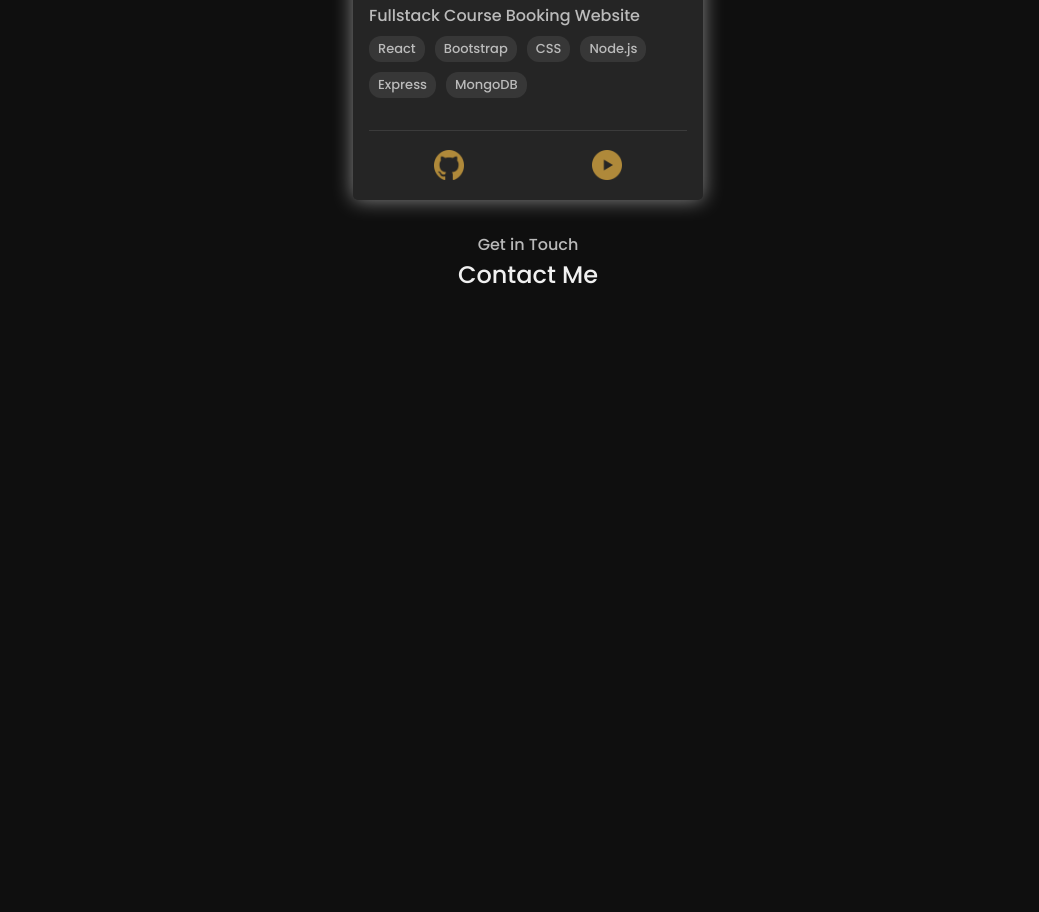
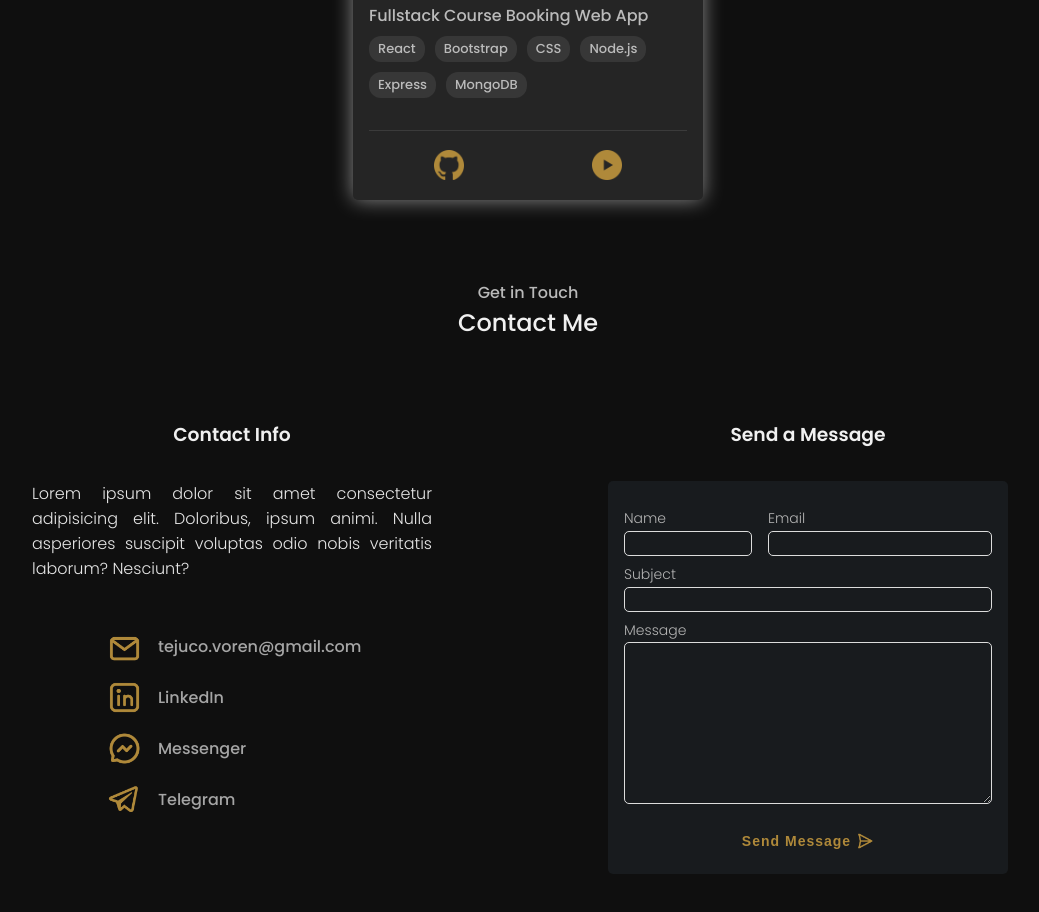
Before and after one commit to GITvoren/newer_portfolio, a plain HTML site: page index.html in a window 1280 px wide. Shown: the part 3692-4604 px from the top of the page, without its empty margins (147-1186 px from the left). Drawn offline with Linux system fonts and the light colour scheme; a web font is replaced by a local one.

Commit message:
added contact

```diff
--- /dev/null
+++ b/css/contact.css
@@ -0,0 +1,153 @@
+.contact-container{
+     margin-top: 5rem;
+     display: flex;
+     justify-content: center;
+     gap: 10rem;
+}
+
+
+.contact-info-container{
+     display: flex;
+     flex-direction: column;
+     max-width: 400px;
+     gap: 2rem;
+}
+
+.contact-info-container h3{
+     color: #f0f0f0;
+     align-self: center;
+}
+
+.contact-info-container>p{
+     color: rgb(230, 230, 230);
+     text-align: justify;
+     font-weight: 300;
+}
+
+.contact-info-links{
+     width: 250px;
+     align-self: center;
+
+}
+
+.contact-info-links p{
+     margin: 1rem 0;
+     display: flex;
+     align-items: center;
+     gap: 1rem;
+     color: rgb(165, 165, 165);
+}
+
+.contact-info-links p img{
+     height: 35px;
+}
+
+.contact-form-container{
+     max-width: 500px;
+     height: auto;
+     margin: 0 1rem;
+}
+
+.contact-form-container h3{
+     color: #f0f0f0;
+     text-align: center;
+}
+
+.contact-form{
+     background-color: rgba(27,31,34,0.80);
+     width: 400px;
+     margin-top: 2rem;
+     padding: 1.5rem 1rem;
+     border-radius: 5px;
+}
+
+.contact-form>div{
+     margin-bottom: 5px;
+}
+
+.contact-form label{
+     color: rgb(180, 180, 180);
+     font-weight: 300;
+     font-size: 14px;
+}
+
+.contact-form input{
+     width: 100%;
+     height: 25px;
+     border-radius: 5px;
+     border: 1px solid gainsboro;
+     background: none;
+     color: whitesmoke;
+     padding-left: 5px;
+}
+
+.contact-form input:focus{
+    background: rgba(255, 255, 255, 0.2);
+}
+
+.contact-form textarea{
+     width: 100%;
+     background: none;
+     border-radius: 5px;
+     border: 1px solid gainsboro;
+     color: whitesmoke;
+     font-size: 14px;
+     padding-left: 5px;
+}
+
+
+.contact-form textarea:focus{
+     background: rgba(255, 255, 255, 0.2);
+}
+
+
+.flexme2{
+     display: flex;
+     gap: 1rem;
+}
+
+.flexme2 div:first-child{
+     flex-basis: 35%;
+}
+
+.contact-form>div:last-child{
+     margin-bottom: 0!important;
+}
+
+.contact-form button{
+     padding-top: 1rem;
+     background: none;
+     border: none;
+     cursor: pointer;
+     font-size: 14px;
+     color: #AF893A;
+     font-weight: 600;
+     letter-spacing: 1px;
+     display: flex;
+     align-items: center;
+     justify-content: center;
+     height: auto;
+     margin: auto;
+     gap: 5px;
+}
+
+.contact-form button img{
+     height: 18px;
+}
+
+@media(max-width:1024px){
+     .contact-container{
+          flex-direction: column;
+          align-items: center;
+          gap: 5rem;
+     }
+}
+
+@media(max-width:464px){
+     .contact-container h3{
+          font-size: 16px;
+     }
+     .contact-container p{
+          font-size: 13px;
+     }
+}
--- a/css/projects.css
+++ b/css/projects.css
@@ -1,5 +1,6 @@
 #projects{
      position: relative;
+     margin-bottom: 3rem;
 }
 
 .projects-container{
--- a/index.html
+++ b/index.html
@@ -15,6 +15,7 @@
           <link rel="stylesheet" href="./css/about.css">
           <link rel="stylesheet" href="./css/skills.css">
           <link rel="stylesheet" href="./css/projects.css">
+          <link rel="stylesheet" href="./css/contact.css">
      </head>
 
      <body>
@@ -247,7 +248,7 @@
                          <div class="projects-wrapper fixme1">
                               <img src="./assets/fx.gif" alt="project">
                               <div class="project-info-container">
-                                   <p>Forex Trading Guide</p>
+                                   <p>Static Website about Trading</p>
                                    <div class="tags">
                                         <span>HTML</span>
                                         <span>Bootstrap</span>
@@ -265,7 +266,7 @@
                               <div class="projects-wrapper fixme">
                                    <img src="./assets/detour.gif" class="img-border" alt="project">
                                    <div class="project-info-container">
-                                        <p>Fullstack Ecommerce Website</p>
+                                        <p>Fullstack Ecommerce Web App</p>
                                         <div class="tags">
                                              <span>React</span>
                                              <span>CSS</span>
@@ -284,7 +285,7 @@
                          <div class="projects-wrapper fixme1">
                               <img src="./assets/codelab.gif" alt="project">
                               <div class="project-info-container">
-                                   <p>Fullstack Course Booking Website</p>
+                                   <p>Fullstack Course Booking Web App</p>
                                    <div class="tags">
                                         <span>React</span>
                                         <span>Bootstrap</span>
@@ -308,10 +309,46 @@
                <div class="section-container">
                     <p class="section-subheader">Get in Touch</p>
                     <p class="section-header">Contact Me</p>
-                    <div>
+                    <div class="contact-container">
+                         <div class="contact-info-container">
+                              <h3>Contact Info</h3>
+                              <p>Lorem ipsum dolor sit amet consectetur adipisicing elit. Doloribus, ipsum animi. Nulla asperiores suscipit voluptas odio nobis veritatis laborum? Nesciunt?</p>
+                              <div class="contact-info-links">
+                                   <p><img src="./assets/email-gold.png" alt="logo">tejuco.voren@gmail.com</p>
+                                   <p><img src="./assets/linkedIn-gold.png" alt="logo">LinkedIn</p>
+                                   <p><img src="./assets/msgr-gold.png" alt="logo">Messenger</p>
+                                   <p><img src="./assets/tg-gold.png" alt="logo">Telegram</p>
+                              </div>
 
+                         </div>
+                         <div class="contact-form-container">
+                              <h3>Send a Message</h3>
+                              <form class="contact-form" action="">
+                                   <div class="flexme2">
+                                        <div>
+                                             <label for="">Name</label>
+                                             <input type="text"/>
+                                        </div>
+                                        <div>
+                                             <label for="">Email</label>
+                                             <input type="text"/>
+                                        </div>
+                                   </div>
+                                   <div>
+                                        <label for="">Subject</label><br>
+                                        <input type="text"/>
+                                   </div>
+                                   <div>
+                                        <label for="">Message</label><br/>
+                                        <textarea name="Message" id="" cols="30" rows="10">
+                                        </textarea>
+                                   </div>
+                                   <div>
+                                        <button>Send Message<img src="./assets/send.png" alt="icon"/></button>
+                                   </div>
+                              </form>
+                         </div>
                     </div>
-
                </div>
           </section>
 
```
Also changed, not shown: assets/email-gold.png (added), assets/linkedin-gold.png (added), assets/msgr-gold.png (added), assets/send.png (added), assets/tg-gold.png (added).
